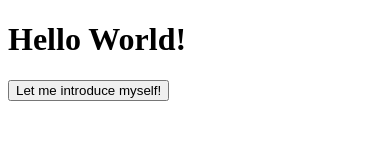
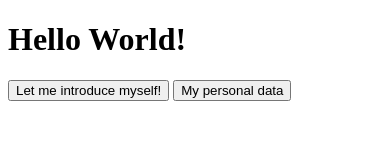
Before and after one commit to joanna19uek/pg-hello, a plain HTML site: page pg-hello/www/index.html in a window 390 px wide. Drawn offline with Linux system fonts and the light colour scheme; some packages are replaced by stand-ins of ours.

Commit message:
Displaying personal data

```diff
--- a/pg-hello/www/index.html
+++ b/pg-hello/www/index.html
@@ -9,5 +9,6 @@
 		<h1>Hello World!</h1>
 		<p id="dp"></p>
 		<input type="button" onclick="deviceInfo()" value="Let me introduce myself!">
+		<input type="button" onclick="personalInfo()" value="My personal data">
 	</body>
 </html>
--- a/pg-hello/www/js/pgb.js
+++ b/pg-hello/www/js/pgb.js
@@ -20,3 +20,10 @@ function deviceInfo() {
 	navigator.notification.alert(info);
 
 }
+
+function personalInfo() {
+    data =  'Hi, I am' + '\n' +
+        'Joanna Pełeńska';
+
+    navigator.notification.alert(data);
+}
```
